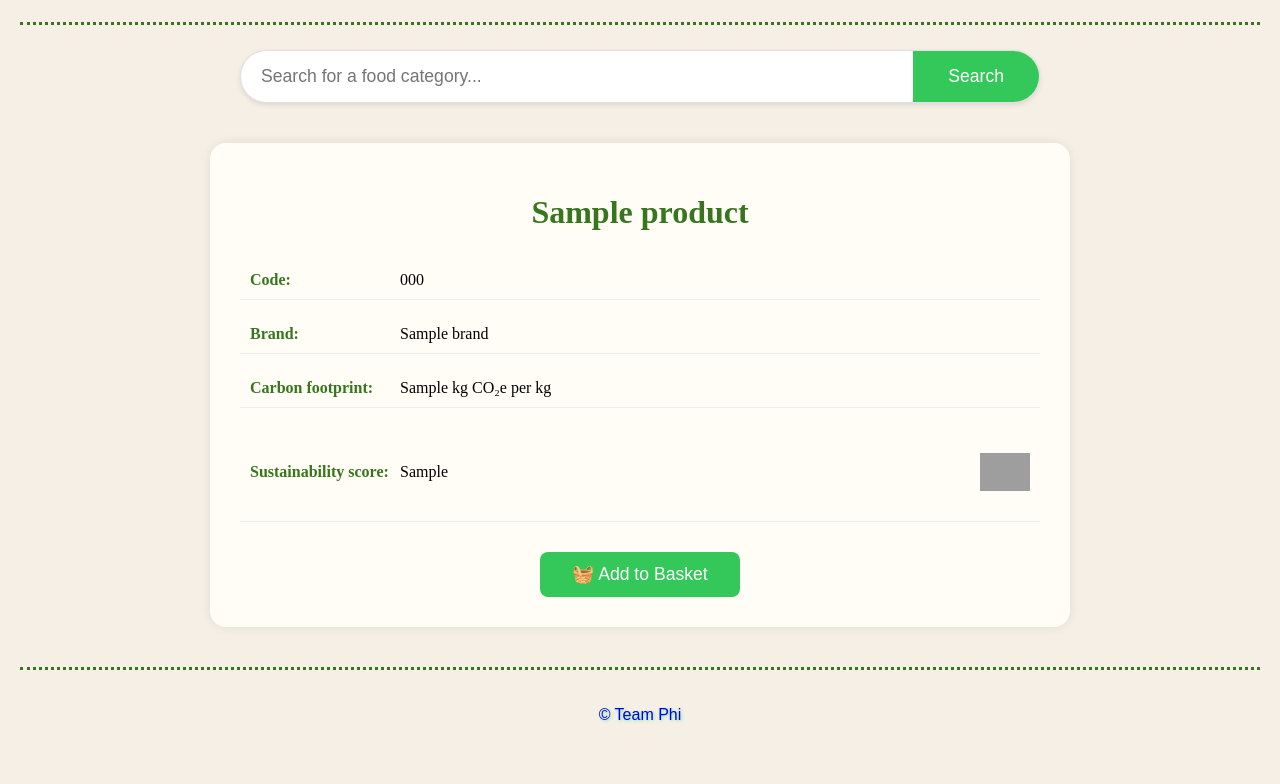
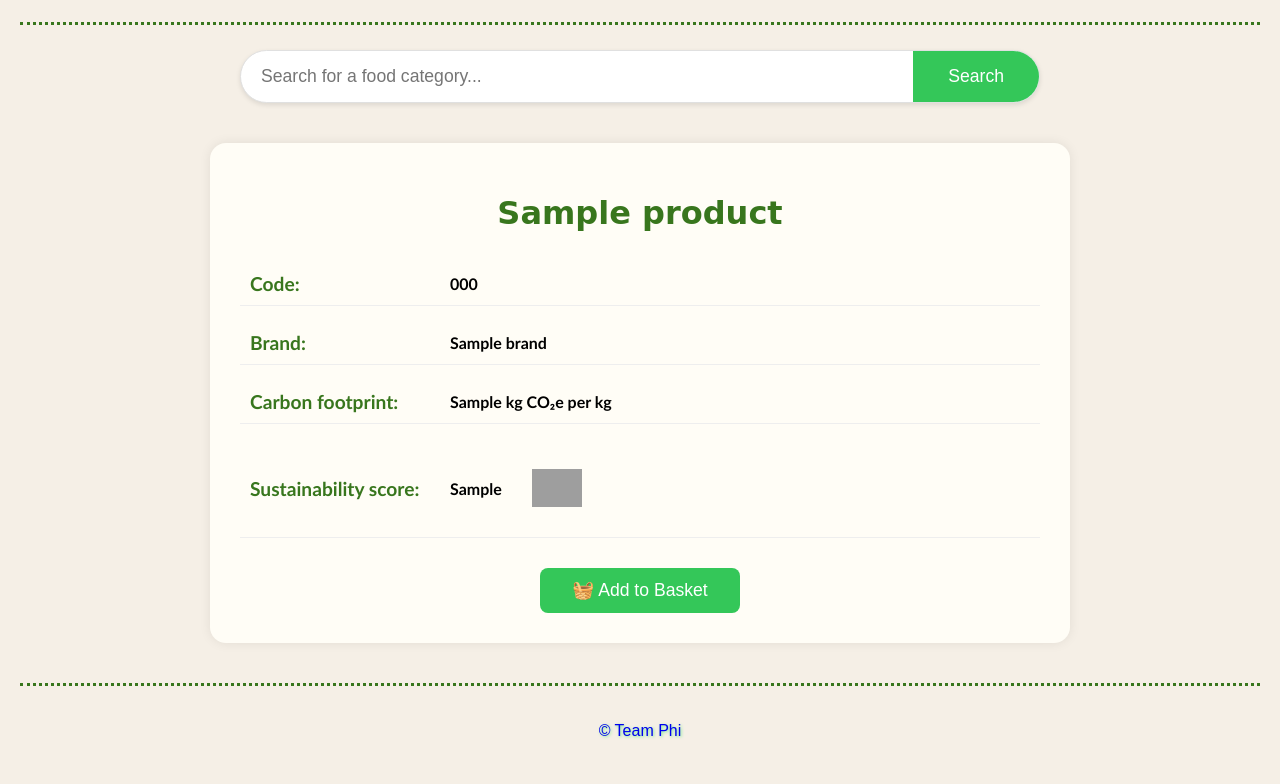
Before and after one commit to Phi-project3/finalproject, a Flask app: template templates/product_details.html in a window 1280 px wide. Shown: the part 377-1161 px from the top of the page. Before the commit the page ends 1099 px from the top, so only its background shows below. Run offline with Flask 3, Linux system fonts and the light colour scheme; the template is opened without the code that fills it: most values are stand-ins (such as "Sample title", 1, 10 or a date in 2020); data that the repository does not hold is empty; grey boxes are pictures that could not be loaded.

Commit message:
Product styles page updated

```diff
--- a/static/product_style.css
+++ b/static/product_style.css
@@ -107,5 +107,5 @@
 
 #sustainabilityImage {
     width: 50px;
-    margin-left: 40px;
+    margin-left: 30px;
 }
--- a/templates/product_details.html
+++ b/templates/product_details.html
@@ -62,6 +62,7 @@
             font-size: 2rem;
             margin-bottom: 30px;
             text-align: center;
+            font-family: 'Pacifico', cursive;
         }
 
         .detail-row {
@@ -70,16 +71,15 @@
             margin: 15px 0;
             padding: 10px;
             border-bottom: 1px solid #eee;
+            font-weight: bold;
         }
 
         .detail-label {
             font-weight: bold;
-            width: 150px;
+            width: 200px;
             color: #38761d;
-        }
-
-        .detail-value {
-            flex: 1;
+            font-family: Calibri;
+            font-size: 1.2em;
         }
 
         .add-to-basket-btn {
@@ -94,6 +94,10 @@
             font-size: 1.1rem;
             cursor: pointer;
             transition: background-color 0.3s;
+        }
+
+        .detail-value {
+            font-family: Calibri;
         }
 
         .add-to-basket-btn:hover {
```
